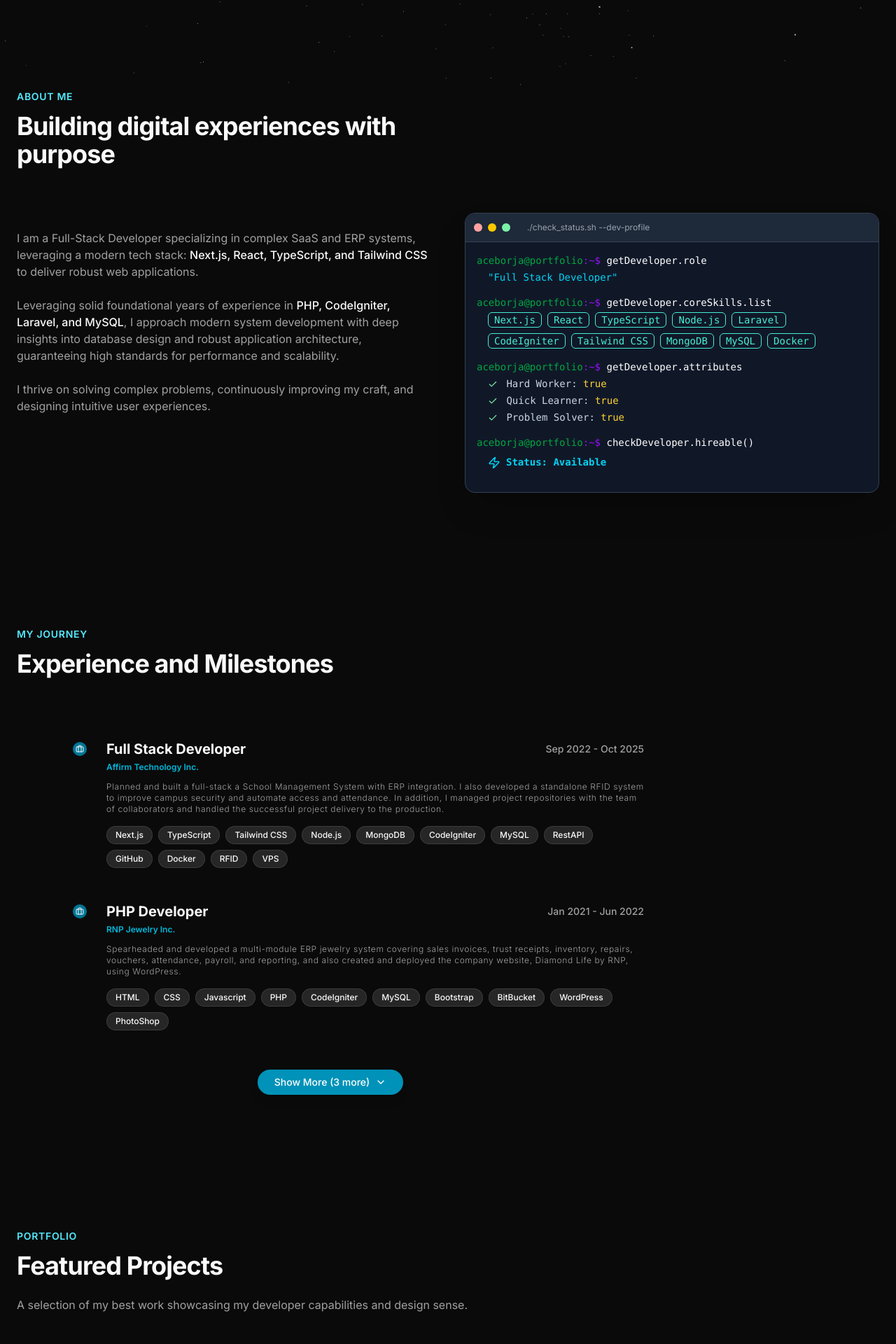
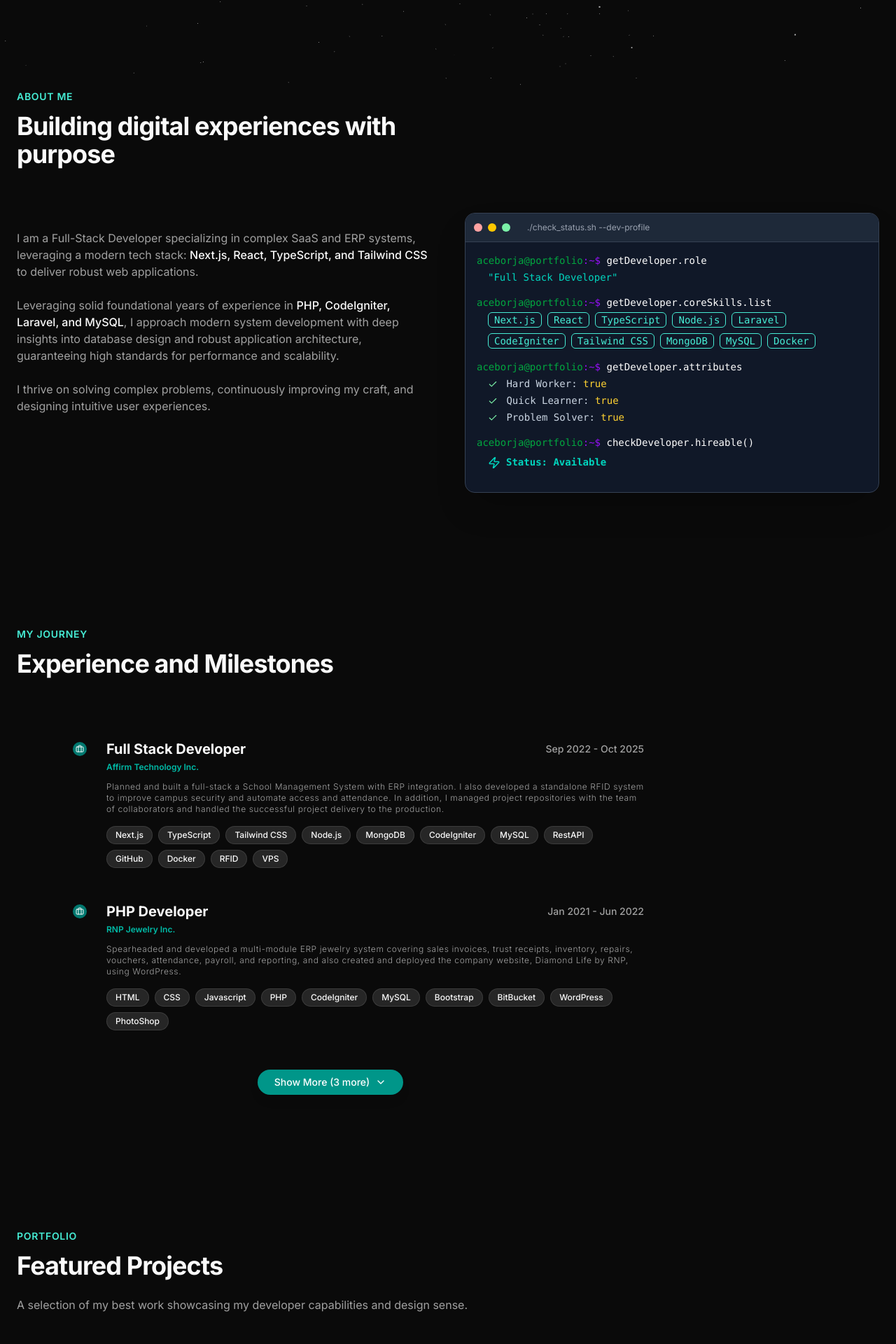
Before and after one commit to Sandbox-AceBorja/aceborja-v2, a Next.js app: page / in a window 1280 px wide. Shown: the part 676-2596 px from the top of the page at 70% size. Built offline with nearby package versions, Linux system fonts and the light colour scheme; no server answers.

Commit message:
replace color cyan to teal

```diff
--- a/components/About.tsx
+++ b/components/About.tsx
@@ -72,7 +72,7 @@ const TerminalDisplay = () => {
       <div className='p-4 space-y-4'>
         <TerminalLine
           command='getDeveloper.role'
-          output={<span className='text-cyan-400'>"{coder.name}"</span>}
+          output={<span className='text-teal-400'>"{coder.name}"</span>}
         />
 
         <TerminalLine
@@ -120,9 +120,9 @@ const TerminalDisplay = () => {
                   <>
                     <Zap
                       size={18}
-                      className='inline-block mr-2 text-cyan-400'
+                      className='inline-block mr-2 text-teal-400'
                     />
-                    <span className='text-cyan-400'>Status: Available</span>
+                    <span className='text-teal-400'>Status: Available</span>
                   </>
                 ) : (
                   <>
@@ -147,7 +147,7 @@ const About = () => {
       <div className='mx-auto max-w-7xl px-6'>
         {/* Section Header */}
         <div className='mb-16 max-w-2xl'>
-          <p className='mb-3 text-sm font-semibold uppercase tracking-wider text-cyan-300'>
+          <p className='mb-3 text-sm font-semibold uppercase tracking-wider text-teal-300'>
             About Me
           </p>
 
--- a/components/Contact.tsx
+++ b/components/Contact.tsx
@@ -6,14 +6,14 @@ const Contact = () => {
       <div className={'mx-auto max-w-7xl px-6'}>
         <div
           className={
-            'mb-4 text-cyan-300 font-semibold tracking-wider text-center'
+            'mb-4 text-teal-300 font-semibold tracking-wider text-center'
           }
         >
           What's Next
         </div>
         <div className={'mb-10 text-7xl text-center'}>Get In Touch</div>
         <div className={'text-center'}>
-          <span className={'text-cyan-300'}>Currently Open</span> to freelance
+          <span className={'text-teal-300'}>Currently Open</span> to freelance
           work, collaborations, and full-time opportunities.
         </div>
         <div className={'text-center'}>
@@ -25,7 +25,7 @@ const Contact = () => {
           <a
             href='mailto:sandbox.aceborja@gmail.com'
             className={
-              'py-4 px-6 text-sm font-medium text-cyan-400 bg-transparent border border-cyan-400 rounded hover:bg-cyan-400 hover:text-black transition-colors'
+              'py-4 px-6 text-sm font-medium text-teal-400 bg-transparent border border-teal-400 rounded hover:bg-teal-400 hover:text-black transition-colors'
             }
           >
             Say Hello
--- a/components/Experience.tsx
+++ b/components/Experience.tsx
@@ -14,7 +14,7 @@ const ExperienceItem: React.FC<{ item: ExperienceType }> = ({ item }) => (
     {/* <div className='absolute left-0 sm:left-20 top-0 bottom-0 w-px bg-border group-last:h-1/2' /> */}
 
     {/* Bullet Point */}
-    <div className='absolute left-0 sm:left-20 top-7 w-5 h-5 rounded-full bg-cyan-700 flex items-center justify-center text-white'>
+    <div className='absolute left-0 sm:left-20 top-7 w-5 h-5 rounded-full bg-teal-700 flex items-center justify-center text-white'>
       <Briefcase size={12} />
     </div>
 
@@ -27,7 +27,7 @@ const ExperienceItem: React.FC<{ item: ExperienceType }> = ({ item }) => (
       </h3>
     </div>
 
-    <p className='mt-1 text-xs font-semibold text-cyan-500'>{item.company}</p>
+    <p className='mt-1 text-xs font-semibold text-teal-500'>{item.company}</p>
 
     <p className='mt-3 text-xs tracking-wider font-light text-muted-foreground'>
       {item.description}
@@ -78,7 +78,7 @@ const Experience = () => {
       <div className='mx-auto max-w-7xl px-6'>
         {/* Section Header */}
         <div className='mb-16 max-w-2xl'>
-          <p className='mb-3 text-sm font-semibold uppercase tracking-wider text-cyan-300'>
+          <p className='mb-3 text-sm font-semibold uppercase tracking-wider text-teal-300'>
             My Journey
           </p>
 
@@ -98,7 +98,7 @@ const Experience = () => {
             <div className='flex justify-center mt-8'>
               <button
                 onClick={handleToggle}
-                className='inline-flex items-center justify-center rounded-full bg-cyan-600 px-6 py-2 text-sm font-medium text-white shadow-lg transition-colors hover:bg-cyan-700 focus:outline-none focus:ring-2 focus:ring-blue-500 focus:ring-offset-2'
+                className='inline-flex items-center justify-center rounded-full bg-teal-600 px-6 py-2 text-sm font-medium text-white shadow-lg transition-colors hover:bg-teal-700 focus:outline-none focus:ring-2 focus:ring-blue-500 focus:ring-offset-2'
               >
                 {isExpanded ? (
                   <>
--- a/components/Projects.tsx
+++ b/components/Projects.tsx
@@ -26,7 +26,7 @@ const ProjectCard: React.FC<{ project: ProjectType }> = ({ project }) => (
         {project.technologies.map((tech) => (
           <span
             key={tech}
-            className='rounded-full bg-cyan-500/10 px-3 py-1 text-xs font-medium text-cyan-300'
+            className='rounded-full bg-teal-500/10 px-3 py-1 text-xs font-medium text-teal-300'
           >
             {tech}
           </span>
@@ -68,7 +68,7 @@ const Projects = () => {
       <div className='mx-auto max-w-7xl px-6'>
         {/* Section Header */}
         <div className='mb-16 max-w-2xl'>
-          <p className='mb-3 text-sm font-semibold uppercase tracking-wider text-cyan-300'>
+          <p className='mb-3 text-sm font-semibold uppercase tracking-wider text-teal-300'>
             Portfolio
           </p>
 
```
